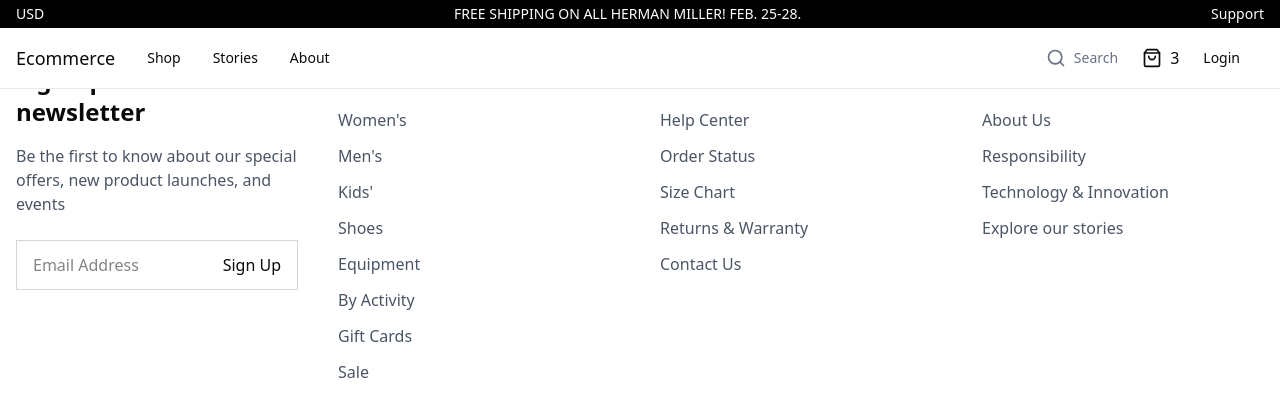
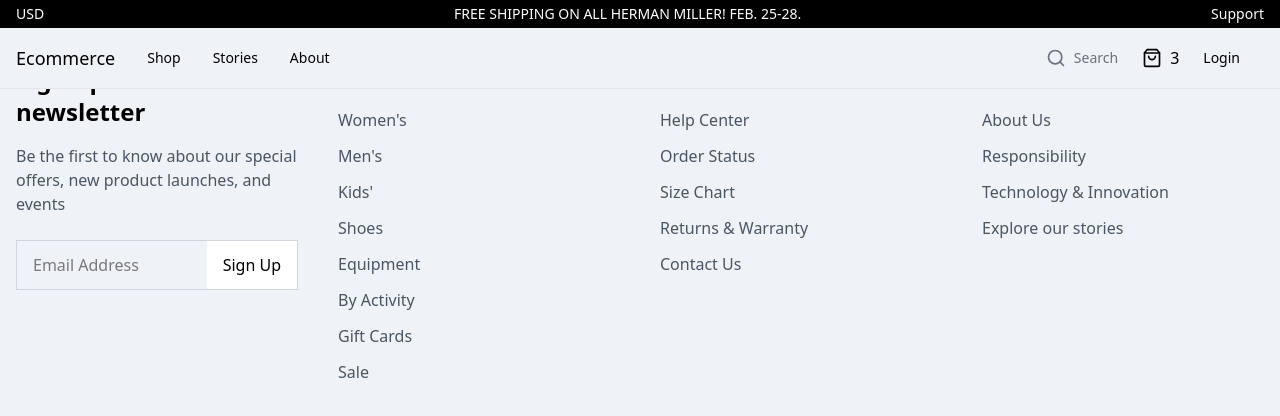
Before and after one commit to nhinbm/product-catalog-system, a Next.js app: page / in a window 1280 px wide. Shown: the top 416 px of the page. Built offline with nearby package versions, Linux system fonts and the light colour scheme.

Commit message:
ui: change global css

```diff
--- a/src/app/globals.css
+++ b/src/app/globals.css
@@ -45,15 +45,15 @@
 
 :root {
   --radius: 0.625rem;
-  --background: oklch(1 0 0);
+  --background: #eff2f6;
   --foreground: oklch(0.145 0 0);
   --card: oklch(1 0 0);
   --card-foreground: oklch(0.145 0 0);
   --popover: oklch(1 0 0);
   --popover-foreground: oklch(0.145 0 0);
-  --primary: oklch(0.205 0 0);
+  --primary: #0d0d0d;
   --primary-foreground: oklch(0.985 0 0);
-  --secondary: oklch(0.97 0 0);
+  --secondary: #979797;
   --secondary-foreground: oklch(0.205 0 0);
   --muted: oklch(0.97 0 0);
   --muted-foreground: oklch(0.556 0 0);
@@ -113,10 +113,7 @@
 }
 
 @layer base {
-  * {
-    @apply border-border outline-ring/50;
-  }
   body {
-    @apply bg-background text-foreground;
+    @apply bg-background;
   }
 }
```
